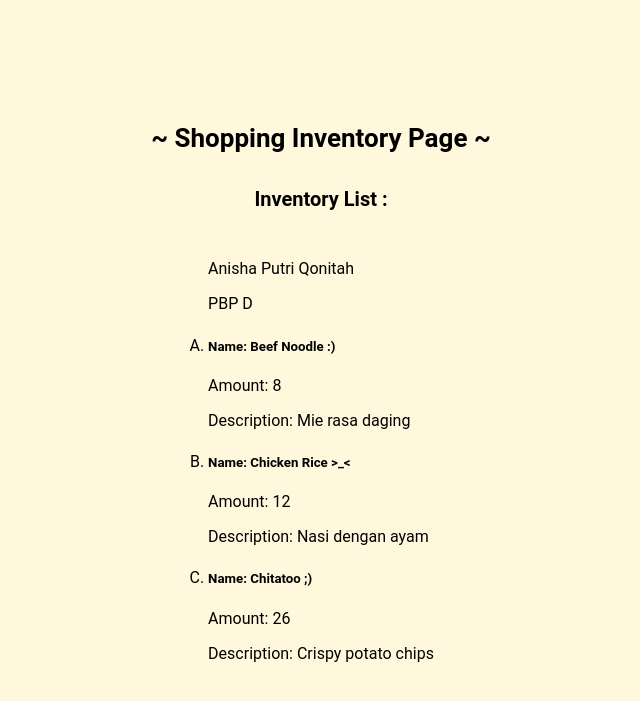
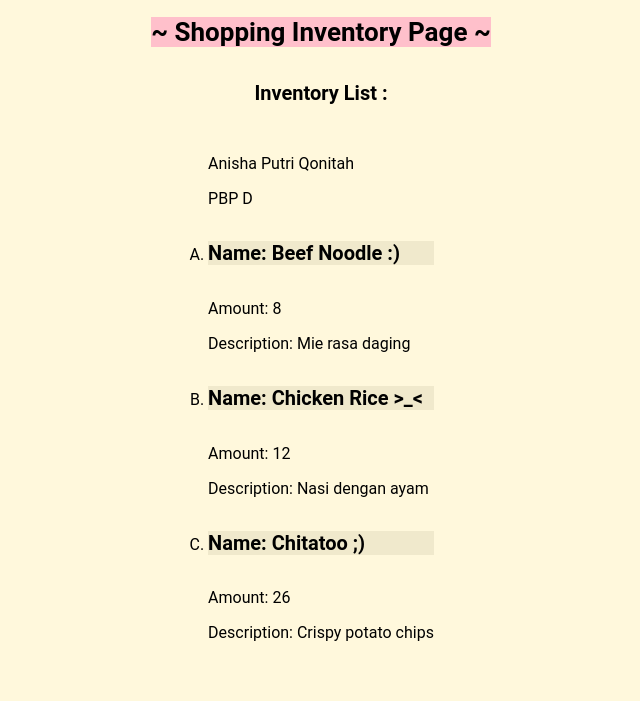
Before and after one commit to anishaputriq/shop-inventory, a Django app: page /main/ in a window 1280 px wide. Shown: the top 701 px of the page, without its empty margins (319-959 px from the left). Run offline with Django 4.2, Linux system fonts and the light colour scheme.

Commit message:
feat: mainhtml

```diff
--- a/main/templates/main.html
+++ b/main/templates/main.html
@@ -7,15 +7,20 @@
             flex-direction: column;
             justify-content: center;
             align-items: center;
-            height: 100vh; /* Untuk mengisi seluruh tinggi viewport */
             margin: 0; /* Menghilangkan margin bawaan */
         }
-        /* Gantilah style ini sesuai dengan kebutuhan Anda */
+        /* Gantilah style ini sesuai dengan kebutuhan */
         h1 {
+            background-color: pink;
             font-size: 26px;
             font-family: 'Roboto', sans-serif;
         }
         h2 {
+            font-size: 20px;
+            font-family: 'Roboto', sans-serif;
+        }
+        h5 {
+            background-color: rgb(240, 233, 204);
             font-size: 20px;
             font-family: 'Roboto', sans-serif;
         }
```
